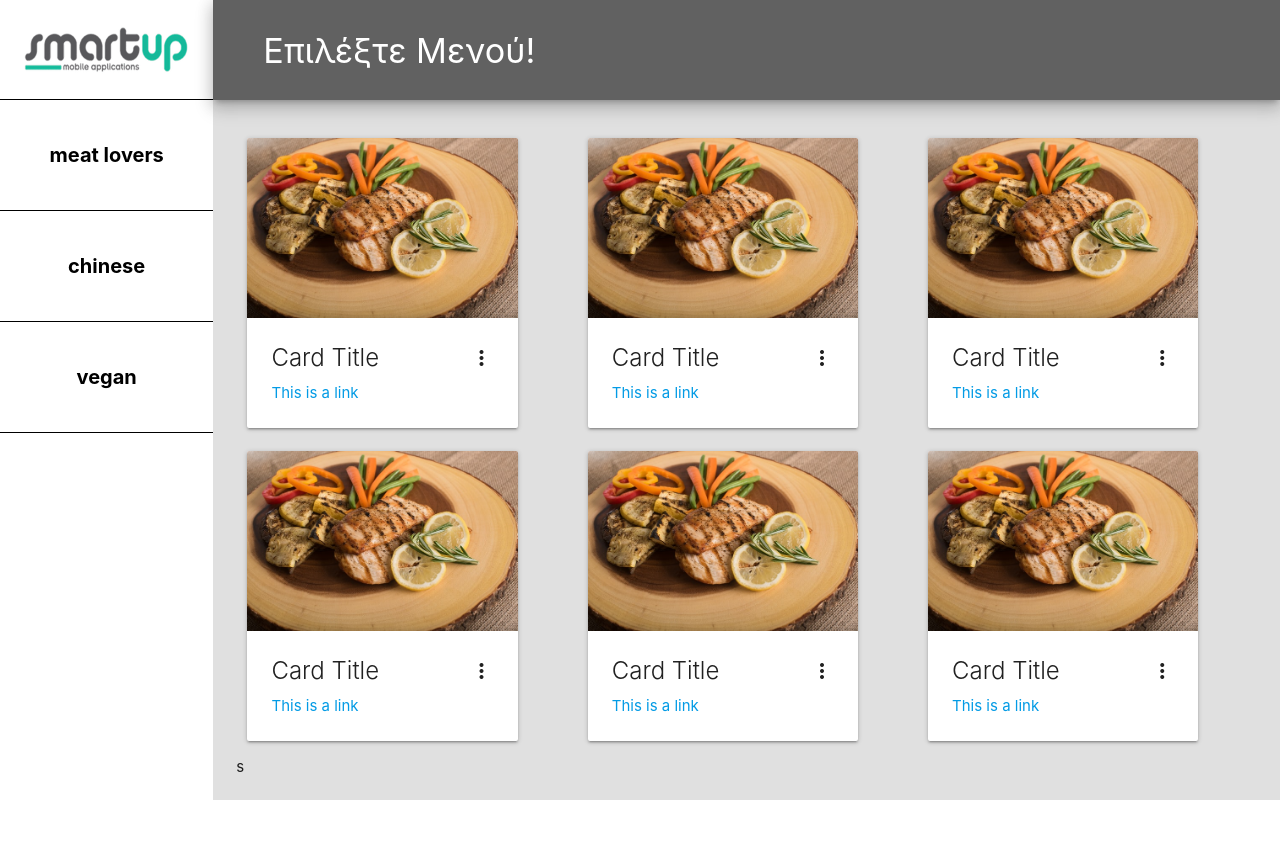
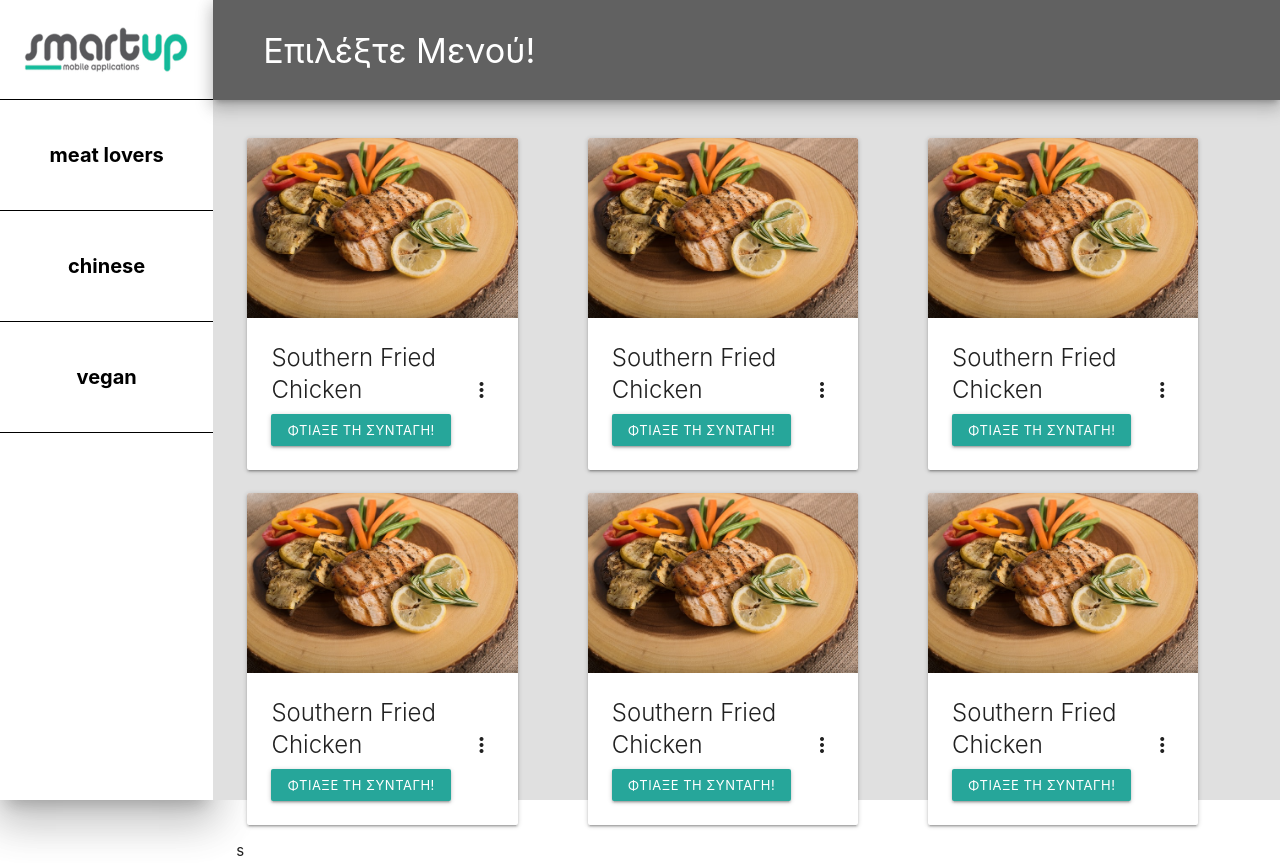
Before and after one commit to kokoyroy/smart-app, a React (Create React App) app: page /chicken in a window 1280 px wide. Before the commit the page ends 800 px from the top, so only its background shows below. Built offline with nearby package versions, Linux system fonts and the light colour scheme.

Commit message:
commit 8

```diff
--- a/src/App.css
+++ b/src/App.css
@@ -32,3 +32,6 @@
     height: 100%;
 
 }
+.active{
+    background-color: #1de9b6 !important;
+}
--- /dev/null
+++ b/src/components/DashboardItems/DashboardRecipy.js
@@ -0,0 +1,13 @@
+import React from 'react'
+import style from './DashboardRecipy.module.css';
+
+
+function DashboardRecipy() {
+    return (
+        <div className={style.recipy}>
+            hello
+        </div>
+    )
+}
+
+export default DashboardRecipy
--- /dev/null
+++ b/src/components/DashboardItems/DashboardRecipy.module.css
@@ -0,0 +1,3 @@
+.recipy{
+
+}
--- a/src/components/DashboardItems/Dashboarditem.js
+++ b/src/components/DashboardItems/Dashboarditem.js
@@ -12,7 +12,6 @@ function Dashboarditem(props) {
     else if (props.foodType === 'vegan') { photo = vegan }
     else if (props.foodType === 'chinese') { photo = china }
     else { photo = food }
-console.log(props);
 
     return (
         <div className={`${style.item} card `}>
@@ -20,11 +19,14 @@ console.log(props);
                 <img className="activator" src={photo} alt='food img' />
             </div>
             <div className="card-content">
-                <span className="card-title activator grey-text text-darken-4">Card Title<i className="material-icons right">more_vert</i></span>
-                <p><a href="/">This is a link</a></p>
+                <span className="card-title activator grey-text text-darken-4">Southern Fried Chicken<i className="material-icons right">more_vert</i></span>
+                <p> <a href="/chicken/1234" class="waves-effect waves-light btn-small">Φτιαξε τη Συνταγη!</a></p>
+
             </div>
             <div className="card-reveal">
-                <span className="card-title grey-text text-darken-4">Card Title<i className="material-icons right">close</i></span>
+                <span className="card-title grey-text text-darken-4">Southern Fried Chicken<i className="material-icons right">close</i></span>
+                <p>Here is some more information about this product that is only revealed once clicked on.</p>
+                <p>Here is some more information about this Lorem, ipsum dolor sit amet consectetur adipisicing elit. Nesciunt tempora rerum sint omnis aspernatur sunt labore? Alias aliquam ut iusto eos eius ad a repellat suscipit, incidunt possimus veritatis. Odio! product that is only revealed once clicked on.</p>
                 <p>Here is some more information about this product that is only revealed once clicked on.</p>
             </div>
         </div>
--- a/src/components/Layout/Dashboard.js
+++ b/src/components/Layout/Dashboard.js
@@ -2,6 +2,7 @@ import React from 'react'
 import { Route, Switch } from 'react-router-dom'
 import DashboardContainer from '../DashboardItems/DashboardContainer'
 import DashboardHeader from '../DashboardItems/DashboardHeader'
+import DashboardRecipy from '../DashboardItems/DashboardRecipy'
 
 function Dashboard() {
     return (
@@ -9,9 +10,10 @@ function Dashboard() {
             <DashboardHeader />
 
             <Switch>
-                <Route path='/chicken' render={() =>  <DashboardContainer foodType='chicken' /> } />
-                <Route path='/vegan' render={() =>  <DashboardContainer foodType='vegan' /> } />
-                <Route path='/chinese' render={() =>  <DashboardContainer foodType='chinese' /> } />
+                <Route path='/chicken' exact render={() => <DashboardContainer foodType='chicken' />} />
+                <Route path='/vegan' exact render={() => <DashboardContainer foodType='vegan' />} />
+                <Route path='/chinese' exact render={() => <DashboardContainer foodType='chinese' />} />
+                <Route path='/chicken/:id' component={DashboardRecipy} />
                 <Route path='/' exact component={DashboardContainer} />
             </Switch>
 
--- a/src/components/Layout/Layout.js
+++ b/src/components/Layout/Layout.js
@@ -7,9 +7,6 @@ export class Layout extends Component {
         return (
             <div>
                 <div className="row">
-
-
-
                     <Sidebar/>
                     <Dashboard/>
                 </div>
--- a/src/components/Layout/Sidebar.js
+++ b/src/components/Layout/Sidebar.js
@@ -12,6 +12,7 @@ function Sidebar() {
           <NavLink to='/chinese'><SidebarItem title={'chinese'}/></NavLink>
           <NavLink to='/vegan'><SidebarItem title={'vegan'}/></NavLink>
 
+
         </div>
     )
 }
```
Also changed, not shown: 1 other file (tests, documents, lock files or other folders).
